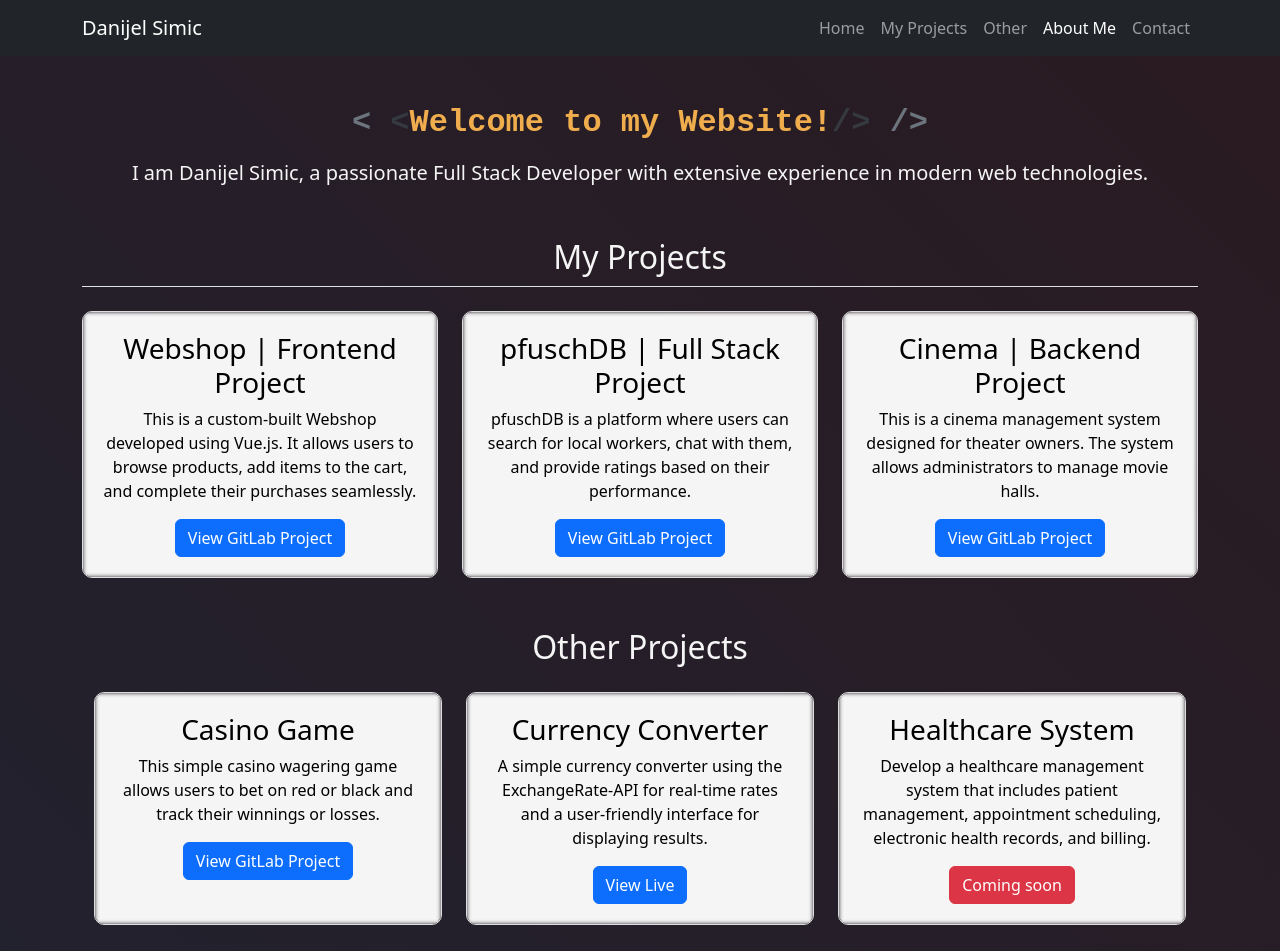
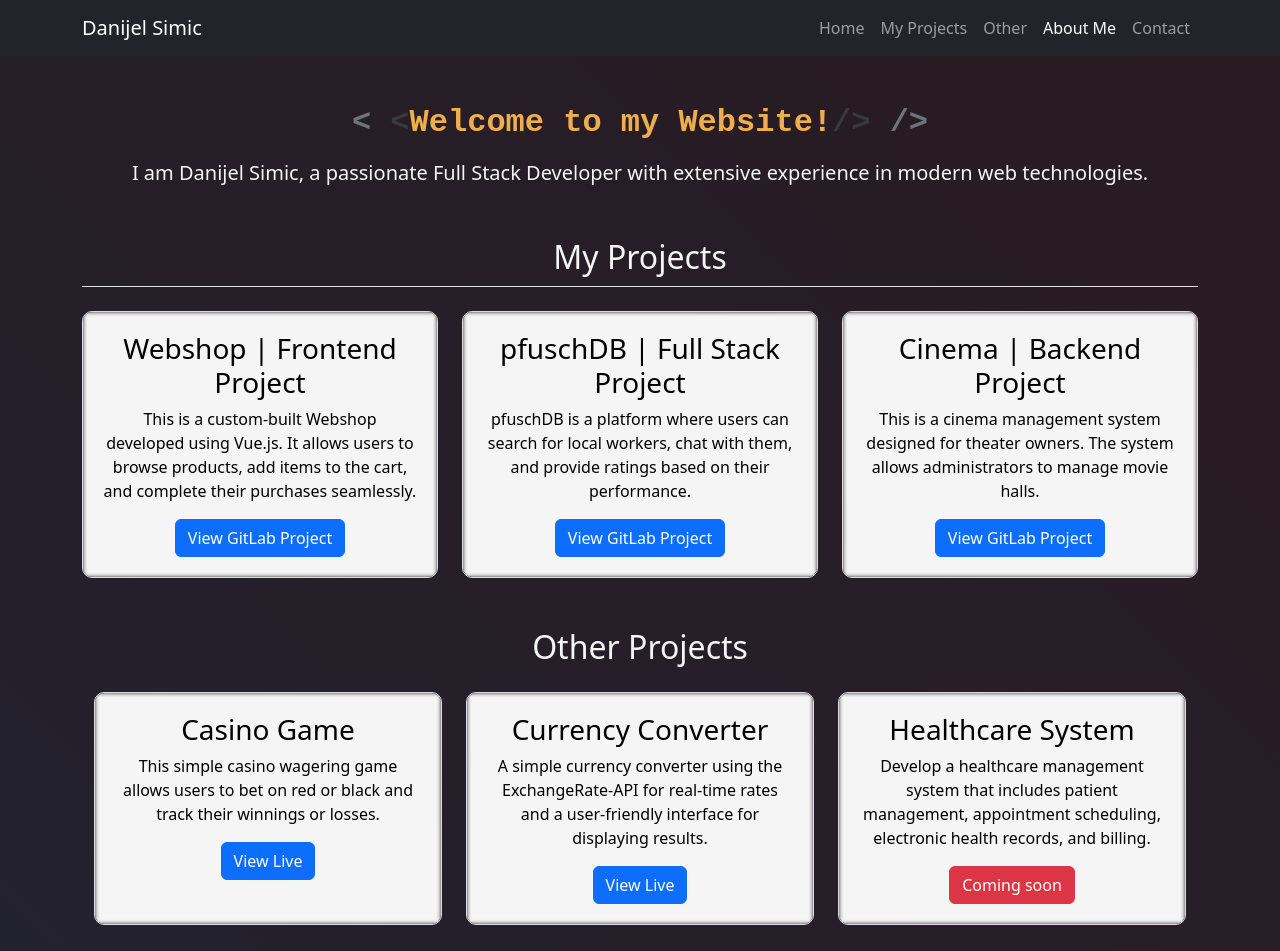
Before and after one commit to danijelsimic/portfolio, a plain HTML site: page index.html in a window 1280 px wide. Shown: the top 951 px of the page. Drawn offline with nearby package versions, Linux system fonts and the light colour scheme.

Commit message:
Update index.html

```diff
--- a/index.html
+++ b/index.html
@@ -105,7 +105,7 @@
           <div class="project-box webshop-bg h-100">
             <h3>Casino Game</h3>
             <p>This simple casino wagering game allows users to bet on red or black and track their winnings or losses.</p>
-            <a href="https://gitlab.com/dsimic-projects/frontend/casino-game" target="_blank" rel="noopener noreferrer" class="btn btn-primary">View GitLab Project</a>
+            <a href="https://danijelsimic.github.io/casino/" target="_blank" rel="noopener noreferrer" class="btn btn-primary">View Live</a>
           </div>
         </article>
 
```
